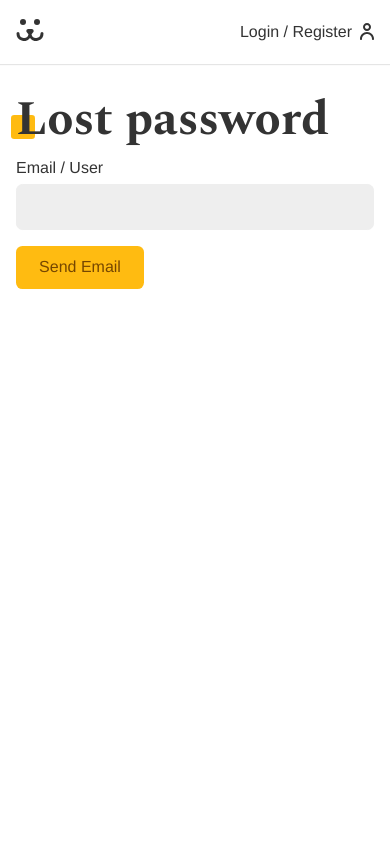
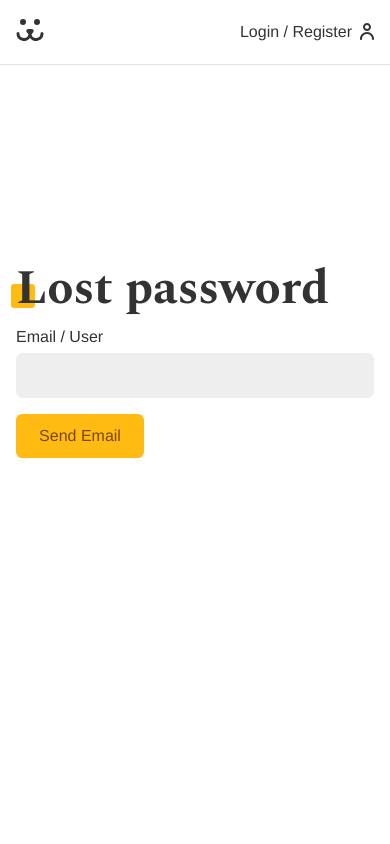
Before and after one commit to lucassodresa/dogs, a React (Create React App) app: page /login/lost in a window 390 px wide. Shown: the top 844 px of the page. Built offline with nearby package versions, Linux system fonts and the light colour scheme.

Commit message:
styles fix

```diff
--- a/src/Components/Login/Login.module.css
+++ b/src/Components/Login/Login.module.css
@@ -15,6 +15,7 @@
 .forms {
   max-width: 30rem;
   padding: 1rem;
+  margin-top: 20vh;
 }
 
 @media (max-width: 40rem) {
--- a/src/Components/Login/LoginForm.module.css
+++ b/src/Components/Login/LoginForm.module.css
@@ -19,6 +19,7 @@
 
 .register {
   margin-top: 4rem;
+  margin-bottom: 4rem;
 }
 
 .register p {
--- a/src/Components/Login/LoginLostPassword.js
+++ b/src/Components/Login/LoginLostPassword.js
@@ -28,7 +28,7 @@ const LoginLostPassword = () => {
   );
 
   return (
-    <section>
+    <section className="animationLeft">
       <Head title="Lost password" />
       <h1 className="title">Lost password</h1>
       {data ? (
--- a/src/Components/Login/LoginPasswordReset.js
+++ b/src/Components/Login/LoginPasswordReset.js
@@ -46,7 +46,7 @@ const LoginPasswordReset = () => {
   }, []);
 
   return (
-    <div>
+    <section className="animationLeft">
       <Head title="Reset password" />
       <h1 className="title">Reset password</h1>
       <form onSubmit={handleSubmit}>
@@ -59,7 +59,7 @@ const LoginPasswordReset = () => {
         <Button loading={loading}>Reset</Button>
         <Error error={error} />
       </form>
-    </div>
+    </section>
   );
 };
 
--- a/src/Components/User/UserPhotoPost.module.css
+++ b/src/Components/User/UserPhotoPost.module.css
@@ -3,6 +3,12 @@
   grid-template-columns: 1fr 1fr;
   gap: 2rem;
   margin-bottom: 2rem;
+}
+
+@media (max-width: 40rem) {
+  .photoPost {
+    grid-template-columns: 1fr;
+  }
 }
 
 .file {
--- a/src/Components/User/UserStatsGraphs.js
+++ b/src/Components/User/UserStatsGraphs.js
@@ -24,7 +24,7 @@ const UserStatsGraphs = ({ data }) => {
   }, [data]);
 
   return (
-    <section className={`${styles.graph} animeLeft`}>
+    <section className={`${styles.graph} animationLeft`}>
       <div className={`${styles.totalViews} ${styles.graphItem}`}>
         <p>Views: {totalViews}</p>
       </div>
```
